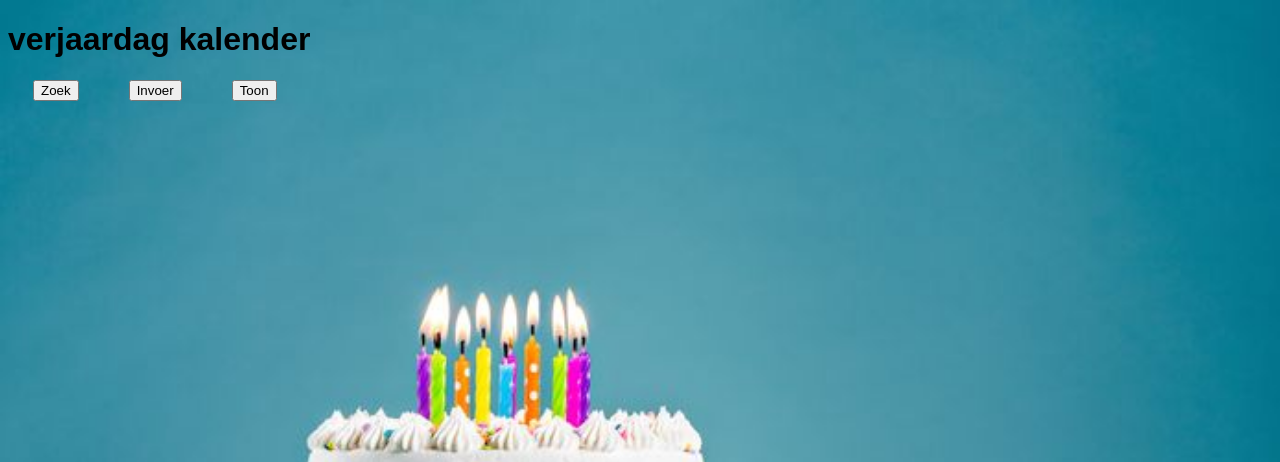
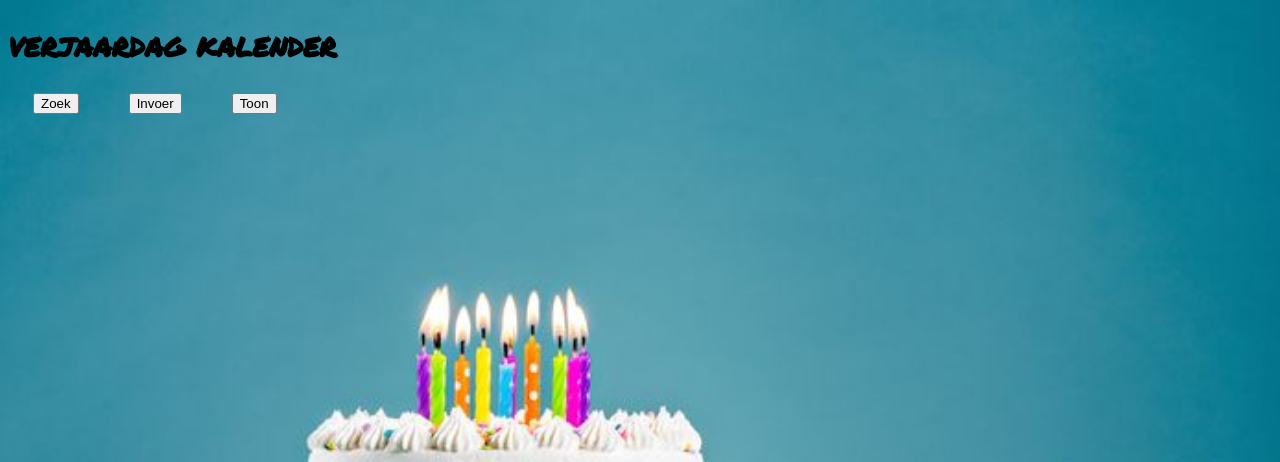
Before and after one commit to EvertJanT/verjaardag-Flask, a Flask app: page / in a window 1280 px wide. Shown: the top 462 px of the page. Run offline with Flask 3, Linux system fonts and the light colour scheme.

Commit message:
commit 4
font type aangepast

```diff
--- a/templates/index.html
+++ b/templates/index.html
@@ -11,12 +11,8 @@
    	 }
 	</style>
 	<style>
-    	body {
-        	font-family: Arial, sans-serif; /* Set your desired font family */
-    	}
-
-	    h1, h2, h3, p {
-        	font-family: "Arial", serif; /* Set your desired font family */
+    	body, h1, h2, h3, p {
+        	font-family: "PermanentMarker-Regular", Arial, sans-serif; /* Set your desired font family */
     	}
 	</style>
     <style>
@@ -27,6 +23,18 @@
 
         form {
             margin: 0 25px;
+        }
+    </style>
+    <style>
+        @font-face {
+            font-family: 'PermanentMarker-Regular';
+            src: url("{{ url_for('static', filename='PermanentMarker-Regular.ttf') }}") format('truetype');
+        }
+    </style>
+    <style>
+        @font-face {
+            font-family: 'PermanentMarker-Regular';
+            src: url("{{ url_for('static', filename='PermanentMarker-Regular.ttf') }}") format('truetype');
         }
     </style>
 </head>
```
Also changed, not shown: templates/form.html (+8 -6 lines), templates/show_list.html (+11 -9 lines), templates/zoek.html (+9 -6 lines), static/PermanentMarker-Regular.ttf (added), templates/PermanentMarker-Regular.ttf (added).
